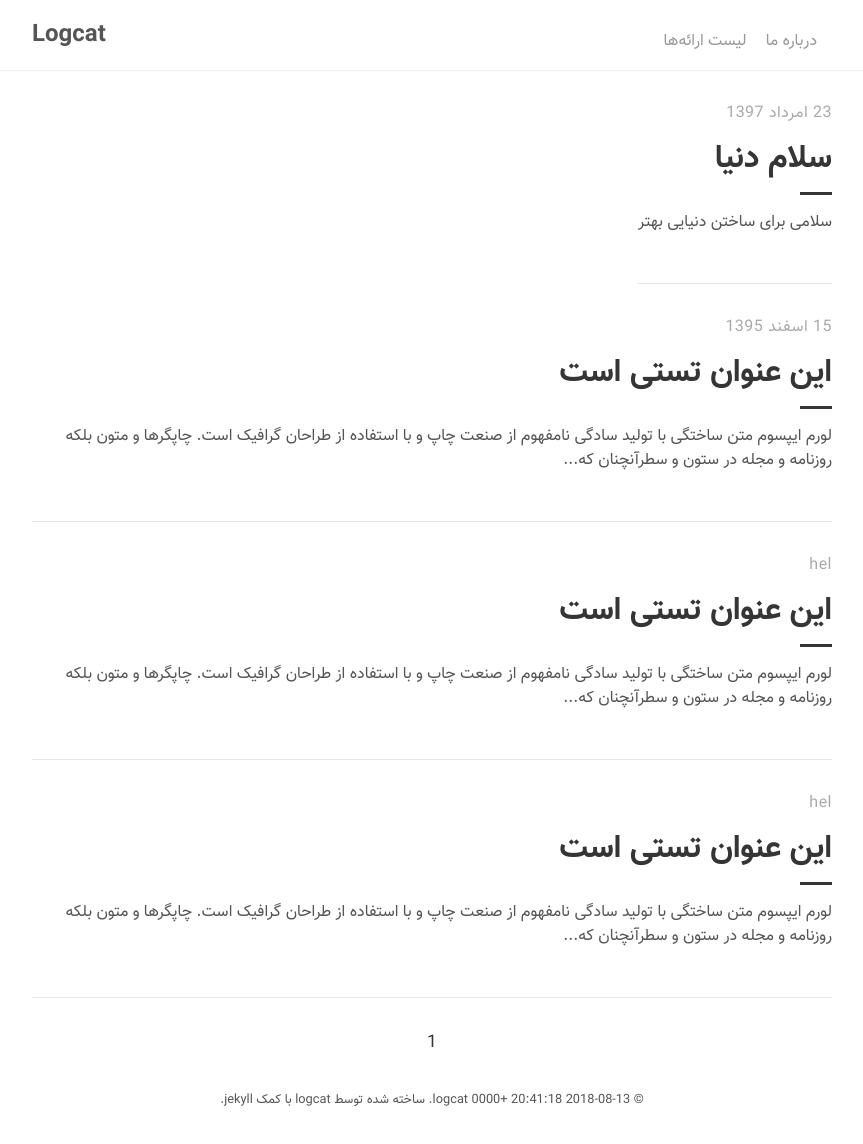
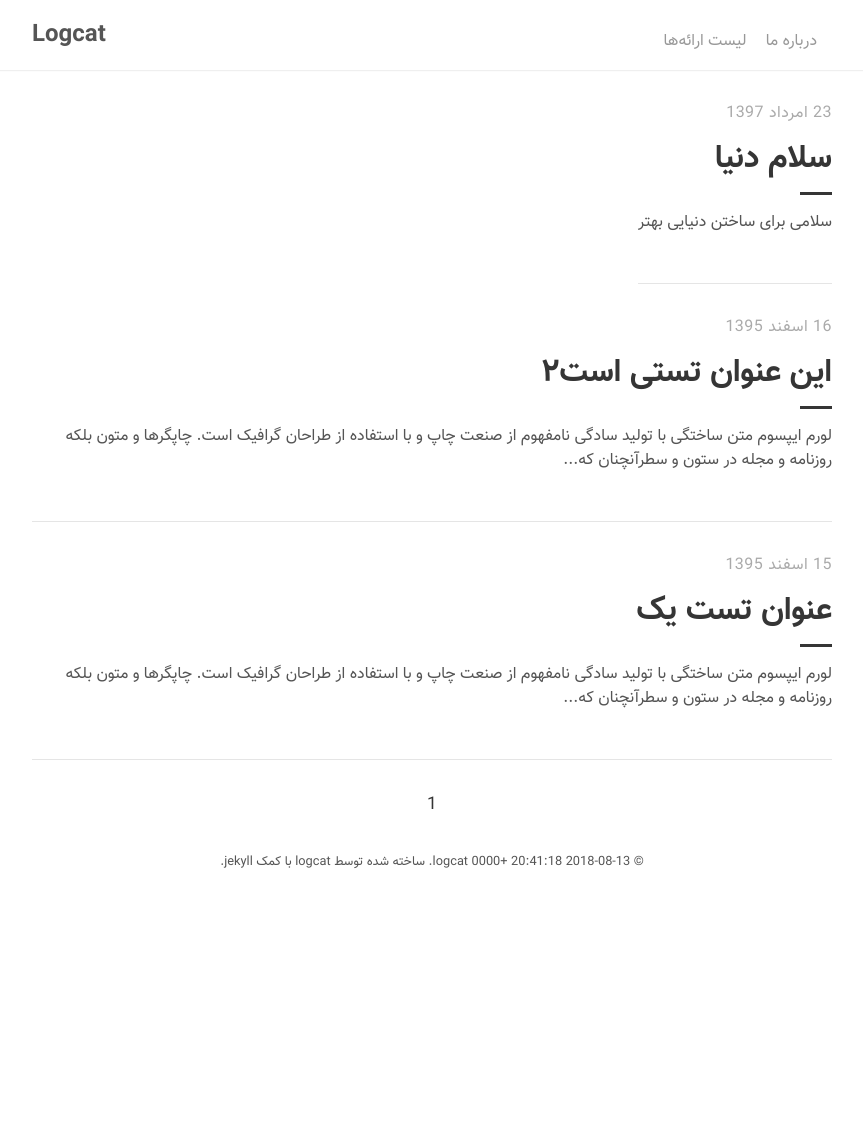
Before and after one commit to irlogcat/blog, a Jekyll site: the page built from index.html, in a window 1280 px wide. Shown: the whole page, without its empty margins (208-1071 px from the left). Built offline with Jekyll 4.4.1, drawn with Linux system fonts in a browser that asks for light colours; the list of posts is cut into pages by our own code; after the commit the page ends 906 px from its top, so only the background shows below that.

Commit message:
edit mock posts

```diff
--- a/_posts/2017-03-05-test1-post.md
+++ b/_posts/2017-03-05-test1-post.md
@@ -1,7 +1,7 @@
 ---
 layout: post
-title: "این عنوان تستی است"
-author: "کاظم جوادی"
+title: عنوان تست یک
+author: کاظم جوادی
 ---
 
 لورم ایپسوم متن ساختگی با تولید سادگی نامفهوم از صنعت چاپ و با استفاده از طراحان گرافیک است. چاپگرها و متون بلکه روزنامه و مجله در ستون و سطرآنچنان که لازم است و برای شرایط فعلی تکنولوژی مورد نیاز و کاربردهای متنوع با هدف بهبود ابزارهای کاربردی می باشد. کتابهای زیادی در شصت و سه درصد گذشته، حال و آینده شناخت فراوان جامعه و متخصصان را می طلبد تا با نرم افزارها شناخت بیشتری را برای طراحان رایانه ای علی الخصوص طراحان خلاقی و فرهنگ پیشرو در زبان فارسی ایجاد کرد. در این صورت می توان امید داشت که تمام و دشواری موجود در ارائه راهکارها و شرایط سخت تایپ به پایان رسد و زمان مورد نیاز شامل حروفچینی دستاوردهای اصلی و جوابگوی سوالات پیوسته اهل دنیای موجود طراحی اساسا مورد استفاده قرار گیرد.
--- a/_posts/2017-03-06-test2-post.md
+++ b/_posts/2017-03-06-test2-post.md
@@ -1,7 +1,7 @@
 ---
 layout: post
-title: "این عنوان تستی است"
-author: "کاظم جوادی"
+title: این عنوان تستی است۲
+author: کاظم جوادی
 ---
 
 لورم ایپسوم متن ساختگی با تولید سادگی نامفهوم از صنعت چاپ و با استفاده از طراحان گرافیک است. چاپگرها و متون بلکه روزنامه و مجله در ستون و سطرآنچنان که لازم است و برای شرایط فعلی تکنولوژی مورد نیاز و کاربردهای متنوع با هدف بهبود ابزارهای کاربردی می باشد. کتابهای زیادی در شصت و سه درصد گذشته، حال و آینده شناخت فراوان جامعه و متخصصان را می طلبد تا با نرم افزارها شناخت بیشتری را برای طراحان رایانه ای علی الخصوص طراحان خلاقی و فرهنگ پیشرو در زبان فارسی ایجاد کرد. در این صورت می توان امید داشت که تمام و دشواری موجود در ارائه راهکارها و شرایط سخت تایپ به پایان رسد و زمان مورد نیاز شامل حروفچینی دستاوردهای اصلی و جوابگوی سوالات پیوسته اهل دنیای موجود طراحی اساسا مورد استفاده قرار گیرد.
--- a/_posts/2017-03-07-test3-post.md
+++ /dev/null
@@ -1,14 +0,0 @@
----
-layout: post
-title: "این عنوان تستی است"
-author: "کاظم جوادی"
----
-
-لورم ایپسوم متن ساختگی با تولید سادگی نامفهوم از صنعت چاپ و با استفاده از طراحان گرافیک است. چاپگرها و متون بلکه روزنامه و مجله در ستون و سطرآنچنان که لازم است و برای شرایط فعلی تکنولوژی مورد نیاز و کاربردهای متنوع با هدف بهبود ابزارهای کاربردی می باشد. کتابهای زیادی در شصت و سه درصد گذشته، حال و آینده شناخت فراوان جامعه و متخصصان را می طلبد تا با نرم افزارها شناخت بیشتری را برای طراحان رایانه ای علی الخصوص طراحان خلاقی و فرهنگ پیشرو در زبان فارسی ایجاد کرد. در این صورت می توان امید داشت که تمام و دشواری موجود در ارائه راهکارها و شرایط سخت تایپ به پایان رسد و زمان مورد نیاز شامل حروفچینی دستاوردهای اصلی و جوابگوی سوالات پیوسته اهل دنیای موجود طراحی اساسا مورد استفاده قرار گیرد.
-
-لورم ایپسوم متن ساختگی با تولید سادگی نامفهوم از صنعت چاپ و با استفاده از طراحان گرافیک است. چاپگرها و متون بلکه روزنامه و مجله در ستون و سطرآنچنان که لازم است و برای شرایط فعلی تکنولوژی مورد نیاز و کاربردهای متنوع با هدف بهبود ابزارهای کاربردی می باشد. کتابهای زیادی در شصت و سه درصد گذشته، حال و آینده شناخت فراوان جامعه و متخصصان را می طلبد تا با نرم افزارها شناخت بیشتری را برای طراحان رایانه ای علی الخصوص طراحان خلاقی و فرهنگ پیشرو در زبان فارسی ایجاد کرد. در این صورت می توان امید داشت که تمام و دشواری موجود در ارائه راهکارها و شرایط سخت تایپ به پایان رسد و زمان مورد نیاز شامل حروفچینی دستاوردهای اصلی و جوابگوی سوالات پیوسته اهل دنیای موجود طراحی اساسا مورد استفاده قرار گیرد.
-
-لورم ایپسوم متن ساختگی با تولید سادگی نامفهوم از صنعت چاپ و با استفاده از طراحان گرافیک است. چاپگرها و متون بلکه روزنامه و مجله در ستون و سطرآنچنان که لازم است و برای شرایط فعلی تکنولوژی مورد نیاز و کاربردهای متنوع با هدف بهبود ابزارهای کاربردی می باشد. کتابهای زیادی در شصت و سه درصد گذشته، حال و آینده شناخت فراوان جامعه و متخصصان را می طلبد تا با نرم افزارها شناخت بیشتری را برای طراحان رایانه ای علی الخصوص طراحان خلاقی و فرهنگ پیشرو در زبان فارسی ایجاد کرد. در این صورت می توان امید داشت که تمام و دشواری موجود در ارائه راهکارها و شرایط سخت تایپ به پایان رسد و زمان مورد نیاز شامل حروفچینی دستاوردهای اصلی و جوابگوی سوالات پیوسته اهل دنیای موجود طراحی اساسا مورد استفاده قرار گیرد.
-
-
-لورم ایپسوم متن ساختگی با تولید سادگی نامفهوم از صنعت چاپ و با استفاده از طراحان گرافیک است. چاپگرها و متون بلکه روزنامه و مجله در ستون و سطرآنچنان که لازم است و برای شرایط فعلی تکنولوژی مورد نیاز و کاربردهای متنوع با هدف بهبود ابزارهای کاربردی می باشد. کتابهای زیادی در شصت و سه درصد گذشته، حال و آینده شناخت فراوان جامعه و متخصصان را می طلبد تا با نرم افزارها شناخت بیشتری را برای طراحان رایانه ای علی الخصوص طراحان خلاقی و فرهنگ پیشرو در زبان فارسی ایجاد کرد. در این صورت می توان امید داشت که تمام و دشواری موجود در ارائه راهکارها و شرایط سخت تایپ به پایان رسد و زمان مورد نیاز شامل حروفچینی دستاوردهای اصلی و جوابگوی سوالات پیوسته اهل دنیای موجود طراحی اساسا مورد استفاده قرار گیرد.
```
